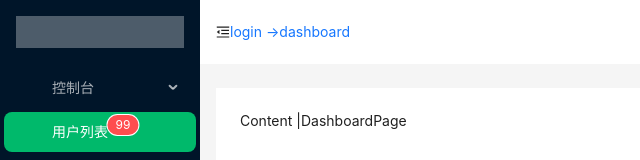
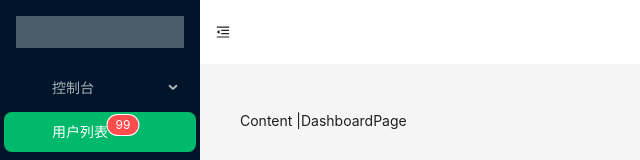
Before and after one commit to xstnet/react-admin-template, a React (Vite) app: page / in a window 1280 px wide. Shown: the top 160 px of the page, without its empty margins (0-640 px from the left). Built offline with nearby package versions, Linux system fonts and the light colour scheme.

Commit message:
feat: 增加全局Context

```diff
--- a/src/App.tsx
+++ b/src/App.tsx
@@ -1,10 +1,13 @@
+import GlobalProvider from '@/contexts/Global';
 import DefaultLayout from './layouts/default';
 
 function App() {
   return (
-    <div className="App">
-      <DefaultLayout />
-    </div>
+    <GlobalProvider>
+      <div className="App">
+        <DefaultLayout />
+      </div>
+    </GlobalProvider>
   );
 }
 
--- /dev/null
+++ b/src/contexts/Global.tsx
@@ -0,0 +1,43 @@
+import React, { createContext, useContext, useState } from 'react';
+
+type ISetFunc<T = boolean> = (value: T) => void;
+export interface IGlobalContext {
+  menuCollapsed: boolean;
+  setMenuCollapsed: ISetFunc;
+  isLogin: boolean;
+  setIsLogin: ISetFunc;
+  userInfo?: {};
+  setUserInfo?: ISetFunc<any>;
+}
+
+const setFunc = (value: any) => {};
+
+// 目前暂不知为什么非要传一个初始值, 用的时候也要传一次, 看起来并没有意义
+// 原因: 给没有使用 Provider包裹的组件, 如果使用了useContext, 将会得到这个值
+const initValue: IGlobalContext = {
+  isLogin: false,
+  menuCollapsed: false,
+  setIsLogin: setFunc,
+  setMenuCollapsed: setFunc
+};
+
+// Context
+export const GlobalContext = createContext<IGlobalContext>(initValue);
+
+// Provider
+const GlobalProvider: React.FC<{ children: React.ReactNode }> = (props) => {
+  const [isLogin, setIsLogin] = useState(false);
+  const [menuCollapsed, setMenuCollapsed] = useState(false);
+  const [userInfo, setUserInfo] = useState<{}>({});
+  const contextValue: IGlobalContext = {
+    isLogin,
+    setIsLogin,
+    menuCollapsed,
+    setMenuCollapsed,
+    userInfo,
+    setUserInfo
+  };
+  return <GlobalContext.Provider value={contextValue}>{props.children}</GlobalContext.Provider>;
+};
+
+export default GlobalProvider;
--- /dev/null
+++ b/src/layouts/default/components/Header/index.tsx
@@ -0,0 +1,29 @@
+import { GlobalContext } from '@/contexts/Global';
+import { Layout, theme } from 'antd';
+import React, { useContext, useEffect } from 'react';
+import { MenuFoldOutlined, MenuUnfoldOutlined } from '@ant-design/icons';
+
+const Header: React.FC = (prps) => {
+  const { menuCollapsed, setMenuCollapsed } = useContext(GlobalContext);
+  useEffect(() => {
+    console.log('menuCollapsed2', menuCollapsed);
+  }, [menuCollapsed]);
+  const {
+    token: { colorBgContainer }
+  } = theme.useToken();
+  return (
+    <Layout.Header
+      className="header"
+      style={{
+        background: colorBgContainer
+      }}>
+      <>
+        {React.createElement(menuCollapsed ? MenuUnfoldOutlined : MenuFoldOutlined, {
+          onClick: () => setMenuCollapsed(!menuCollapsed)
+        })}
+      </>
+    </Layout.Header>
+  );
+};
+
+export default Header;
--- a/src/layouts/default/index.less
+++ b/src/layouts/default/index.less
@@ -17,8 +17,8 @@
     padding: 24px;
     min-height: 280;
   }
+}
 
-  .menu-item-badge {
-    color: inherit;
-  }
+.menu-item-badge {
+  color: inherit;
 }
--- a/src/layouts/default/index.tsx
+++ b/src/layouts/default/index.tsx
@@ -1,56 +1,33 @@
-import React, { lazy, useState } from 'react';
-import { Routes, Route, NavLink, Router, BrowserRouter } from 'react-router-dom';
-import {
-  MenuFoldOutlined,
-  MenuUnfoldOutlined,
-  UploadOutlined,
-  UserOutlined,
-  VideoCameraOutlined
-} from '@ant-design/icons';
-import { Layout, Menu, MenuProps, theme } from 'antd';
-import { MenuList } from '@/configs/menu';
+import React, { useContext, useEffect, useState } from 'react';
+import { Layout, theme } from 'antd';
 
 import './index.less';
-import { spawn } from 'child_process';
 import LeftSider from './components/LeftSider/Index';
 import DefaultRoutes from '@/routes';
+import { GlobalContext } from '@/contexts/Global';
+import Header from './components/Header';
 
-const DashboardPage = lazy(() => import('@page/Dashboard'));
-const LoginPage = lazy(() => import('@page/Login'));
-
-const { Header, Sider, Content } = Layout;
+const { Sider, Content } = Layout;
 
 const DefaultLayout: React.FC = () => {
   const [collapsed, setCollapsed] = useState(false);
-  const {
-    token: { colorBgContainer }
-  } = theme.useToken();
+  const { menuCollapsed } = useContext(GlobalContext);
+
+  useEffect(() => {
+    console.log('menuCollapsed', menuCollapsed);
+  }, [menuCollapsed]);
 
   return (
     <Layout className="default-layout">
-      <Sider trigger={null} className="left-sider" collapsible collapsed={collapsed}>
+      <Sider trigger={null} className="left-sider" collapsible collapsed={menuCollapsed}>
         <LeftSider />
       </Sider>
       <Layout>
-        <Header
-          className="header"
-          style={{
+        <Header />
+        {/* style={{
             background: colorBgContainer
-          }}>
-          <>
-            {React.createElement(collapsed ? MenuUnfoldOutlined : MenuFoldOutlined, {
-              onClick: () => setCollapsed(!collapsed)
-            })}
-
-            <NavLink to="/login">login </NavLink>
-            <NavLink to="/dashboard">-&gt;dashboard</NavLink>
-          </>
-        </Header>
-        <Content
-          className="content"
-          style={{
-            background: colorBgContainer
-          }}>
+          }} */}
+        <Content className="content">
           Content |
           <DefaultRoutes />
         </Content>
```
